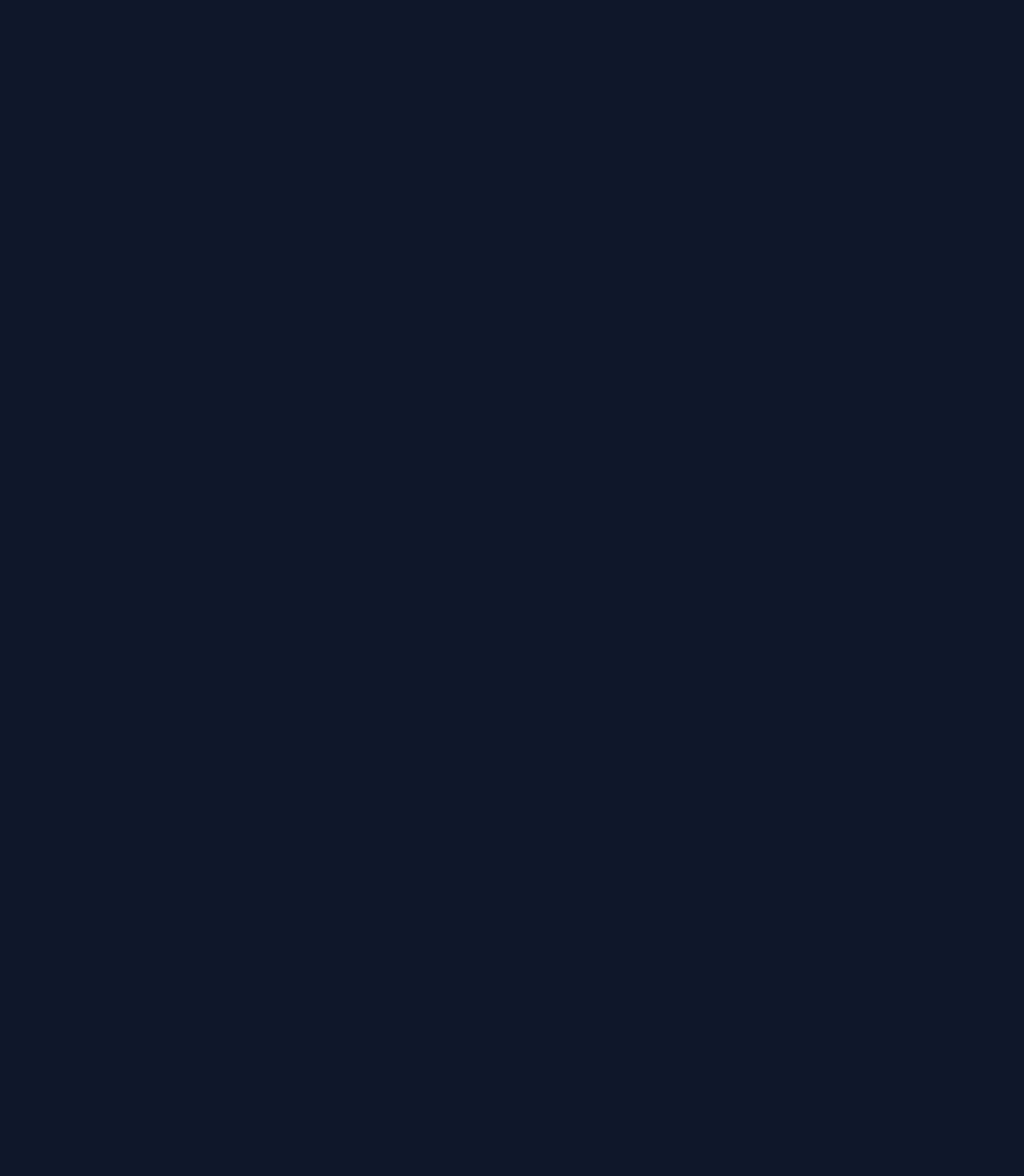
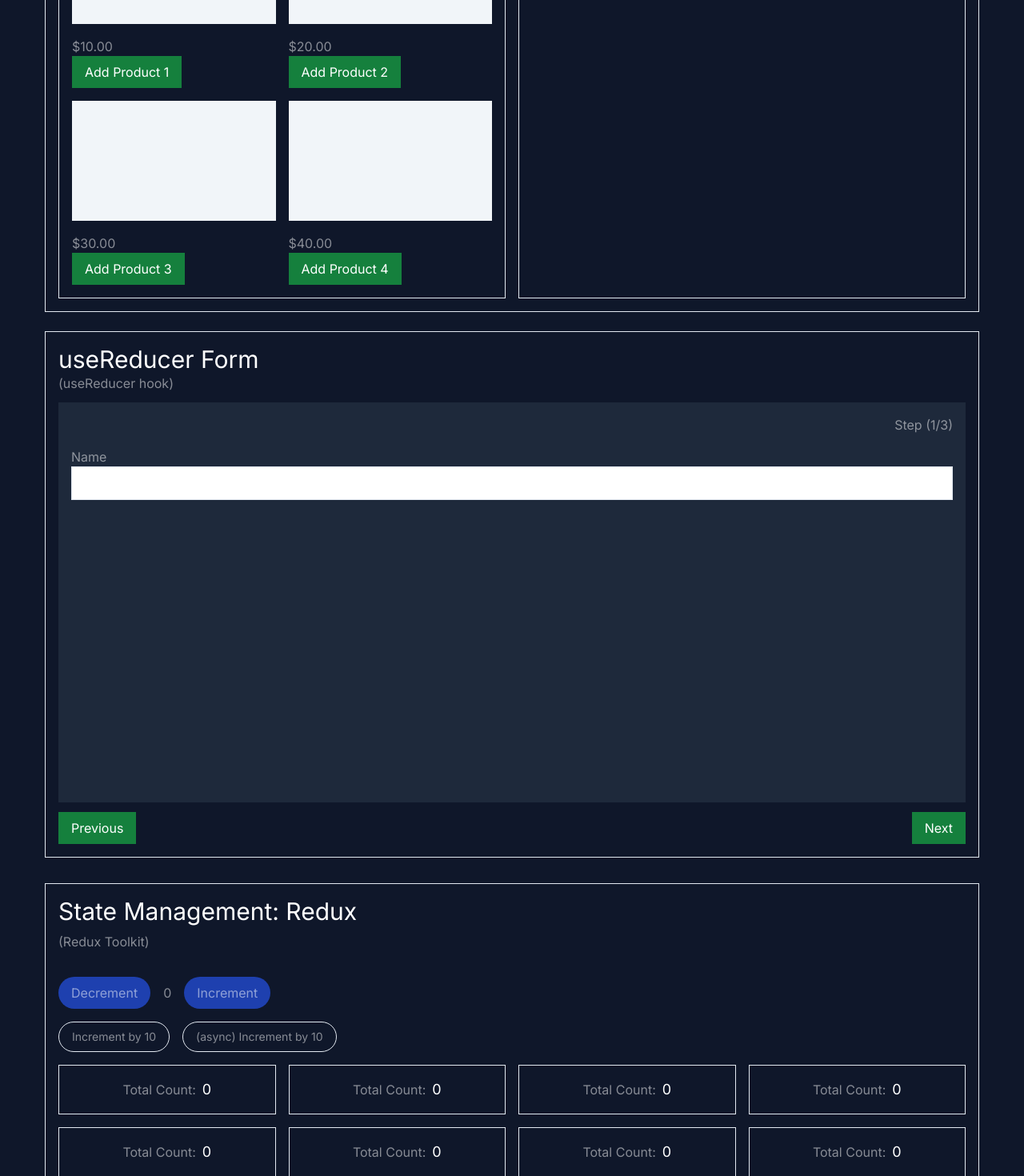
Before and after one commit to jandony/next-portfolio, a Next.js app: page / in a window 1280 px wide. Shown: the part 900-2370 px from the top of the page at 80% size. Before the commit the page ends 868 px from the top, so only its background shows below. Built offline with nearby package versions, Linux system fonts and the light colour scheme.

Commit message:
adding the redux lesson code

```diff
--- a/package.json
+++ b/package.json
@@ -13,6 +13,7 @@
     "@radix-ui/react-accordion": "^1.2.0",
     "@radix-ui/react-dropdown-menu": "^2.1.1",
     "@radix-ui/react-slot": "^1.1.0",
+    "@reduxjs/toolkit": "^2.2.6",
     "class-variance-authority": "^0.7.0",
     "clsx": "^2.1.1",
     "lucide-react": "^0.400.0",
@@ -23,6 +24,7 @@
     "react-fontawesome": "^1.7.1",
     "react-icons": "^5.2.1",
     "react-number-format": "^5.4.0",
+    "react-redux": "^9.1.2",
     "tailwind-merge": "^2.3.0",
     "tailwindcss-animate": "^1.0.7"
   },
--- /dev/null
+++ b/src/app/ReduxProvider.tsx
@@ -0,0 +1,15 @@
+"use client";
+
+import { Provider } from "react-redux";
+import { store } from "@/lib/redux/store";
+import { ReactNode } from "react";
+
+interface Props {
+    children: ReactNode;
+}
+
+const ReduxProvider = ({ children }: Props) => {
+    return <Provider store={store}>{children}</Provider>;
+};
+
+export default ReduxProvider;
--- a/src/app/layout.tsx
+++ b/src/app/layout.tsx
@@ -3,6 +3,7 @@ import { Inter } from "next/font/google";
 import "./globals.css";
 // import LeftSidebar from "@/components/globals/left-sidebar";
 import Header from "@/components/globals/header";
+import ReduxProvider from "@/app/ReduxProvider";
 
 const inter = Inter({ subsets: ["latin"] });
 
@@ -19,12 +20,14 @@ export default function RootLayout({
     return (
         <html lang="en">
             <body className={`${inter.className} bg-slate-900 text-white/50`}>
-                <Header />
-                <div className="relative min-h-screen">
-                    <div className="relative container min-h-screen z-10">
-                        {children}
+                <ReduxProvider>
+                    <Header />
+                    <div className="relative min-h-screen">
+                        <div className="relative container min-h-screen z-10">
+                            {children}
+                        </div>
                     </div>
-                </div>
+                </ReduxProvider>
             </body>
         </html>
     );
--- a/src/app/page.tsx
+++ b/src/app/page.tsx
@@ -10,6 +10,7 @@ import PrevCount from "@/components/lessons/PrevCount";
 import ToggleVisibility from "@/components/lessons/ToggleVisibility";
 import Typography from "@/components/lessons/Typography";
 import Performance from "@/components/lessons/Performance";
+import Redux from "@/components/lessons/Redux";
 
 export default function Home() {
     // const domain = "https://reactwp.jeffandony.com";
@@ -53,12 +54,13 @@ export default function Home() {
     return (
         <main className="flex flex-col gap-4 p-6">
             <div className="flex flex-col gap-6">
-                <Performance />
-                {/* <FocusInput />
+                <FocusInput />
                 <PrevCount />
                 <ToggleVisibility />
                 <ShoppingCart />
-                <WizardStepper /> */}
+                <WizardStepper />
+                {/* <Performance /> */}
+                <Redux />
             </div>
         </main>
     );
--- /dev/null
+++ b/src/components/lessons/Redux.tsx
@@ -0,0 +1,39 @@
+import { useDispatch, useSelector } from "react-redux";
+import { AppDispatch, RootState } from "@/lib/redux/store";
+import { increment, decrement, incrementByAmount, incrementAsync } from "@/lib/redux/counter/counterSlice";
+
+export default function Redux() {
+    const count = useSelector((state: RootState) => state.counter.value);
+    const dispatch = useDispatch<AppDispatch>();
+
+    return (
+        <div className="flex flex-col justify-center gap-2 my-2 border p-4">
+            <h3 className="text-3xl text-white">State Management: Redux</h3>
+            <p>(Redux Toolkit)</p>
+
+            <div className="mt-4">
+                <div className="flex items-center gap-4 py-2">
+                    <button onClick={() => dispatch(decrement())} className="cursor-pointer px-4 py-2 rounded-full bg-blue-800 hover:bg-blue-700 hover:text-white">Decrement</button>
+                    <h2>{count}</h2>
+                    <button onClick={() => dispatch(increment())} className="cursor-pointer px-4 py-2 rounded-full bg-blue-800 hover:bg-blue-700 hover:text-white">Increment</button>
+                </div>
+                <div className="flex items-center gap-4 py-2 text-sm">
+                    <button onClick={() => dispatch(incrementByAmount(10))} className="cursor-pointer px-4 py-2 border rounded-full hover:bg-slate-600 hover:text-white">Increment by 10</button>
+                    <button onClick={() => dispatch(incrementAsync(10))} className="cursor-pointer px-4 py-2 border rounded-full hover:bg-slate-600 hover:text-white">(async) Increment by 10</button>
+                </div>
+            </div>
+
+            <div className="grid grid-cols-4 gap-4">
+                {
+                    [...Array(8)].map((i) => {
+                        return (
+                            <div key={i} className="flex justify-center items-center gap-2 border p-4">
+                                Total Count: <span className="text-lg text-white">{count}</span>
+                            </div>
+                        )
+                    })
+                }
+            </div>
+        </div>
+    );
+}
--- /dev/null
+++ b/src/lib/redux/counter/counterSlice.ts
@@ -0,0 +1,47 @@
+import { PayloadAction, createAsyncThunk, createSlice } from "@reduxjs/toolkit";
+
+interface CounterState {
+    value: number;
+}
+
+const initialState: CounterState = {
+    value: 0,
+};
+
+const counterSlice = createSlice({
+    name: "counter",
+    initialState,
+    reducers: {
+        increment: (state) => {
+            state.value += 1;
+        },
+        decrement: (state) => {
+            state.value -= 1;
+        },
+        incrementByAmount: (state, action: PayloadAction<number>) => {
+            state.value += action.payload;
+        }
+    },
+    extraReducers: (builder) => {
+        builder
+            .addCase(incrementAsync.pending, () => {
+                console.log("incrementAsync.pending")
+            })
+            .addCase(incrementAsync.fulfilled, (state, action: PayloadAction<number>) => {
+                state.value += action.payload;
+            });
+    },
+});
+
+// incrementAsync function showcases an async call (ex: fetching data)
+export const incrementAsync = createAsyncThunk(
+    "counter/incrementAsync",
+    async (amount:number) => {
+        await new Promise ((resolve) => setTimeout(resolve, 1000));
+        return amount;
+    }
+)
+
+export const { increment, decrement, incrementByAmount } = counterSlice.actions;
+
+export default counterSlice.reducer;
--- /dev/null
+++ b/src/lib/redux/store.ts
@@ -0,0 +1,15 @@
+import { configureStore } from '@reduxjs/toolkit'
+import counterReducer from "@/lib/redux/counter/counterSlice"
+
+export const store = configureStore({
+    reducer: {
+        counter: counterReducer,
+    }
+  });
+
+// Infer the type of store
+export type AppStore = typeof store;
+
+// Infer the `RootState` and `AppDispatch` types from the store itself
+export type RootState = ReturnType<AppStore['getState']>
+export type AppDispatch = AppStore['dispatch']
```
Also changed, not shown: 1 other file (tests, documents, lock files or other folders).
